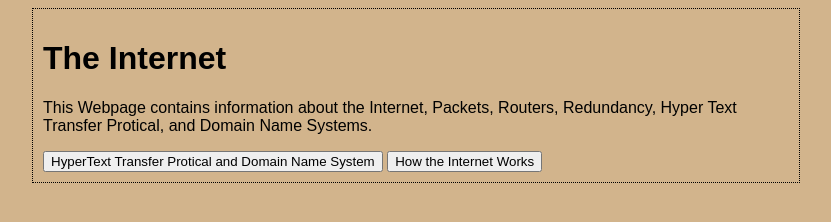
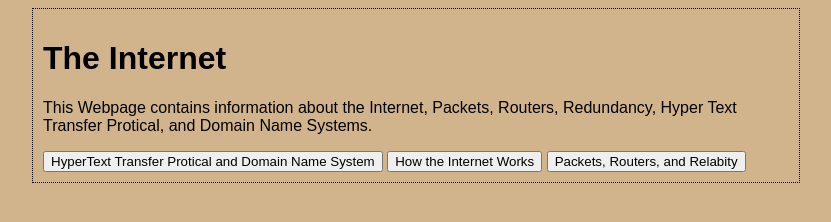
Before and after one commit to ToddTheMan/orphan-pancake, a plain HTML site: page index.html in a window 1280 px wide. Shown: the whole page, without its empty margins (224-1055 px from the left). Drawn offline with Linux system fonts and the light colour scheme.

Commit message:
Update index.html

```diff
--- a/index.html
+++ b/index.html
@@ -18,6 +18,7 @@
 	<p id="demo"></p>
 	<a href = "https://toddtheman.github.io/orphan-pancake/Untitled 7.html"><button>HyperText Transfer Protical and Domain Name System</button></a>
 	<a href = "https://toddtheman.github.io/orphan-pancake/o.html"><button>How the Internet Works</button></a>
+	<a href = "https://toddtheman.github.io/orphan-pancake/Packets.html"><button>Packets, Routers, and Relabity</button></a>
 
 
 
```
